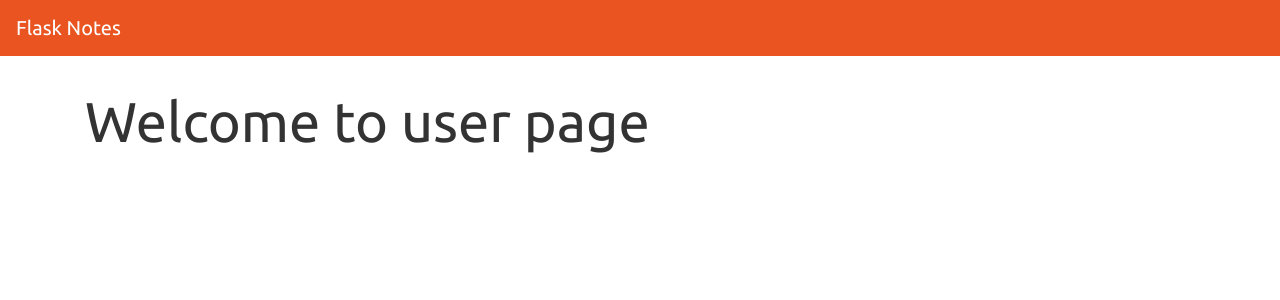
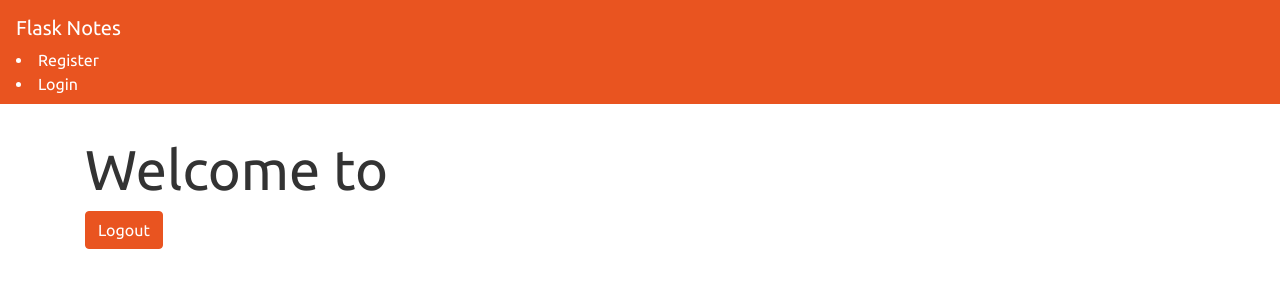
Before and after one commit to XiandiPan/Hashing_Logging, a Flask app: a page that uses templates/base.html in a window 1280 px wide. Shown: the top 300 px of the page. Run offline with Flask 3, Linux system fonts and the light colour scheme; the visitor is signed in with stand-in values (Sample User, id 1).

Commit message:
finish part 5

```diff
--- a/app.py
+++ b/app.py
@@ -4,7 +4,7 @@
 from flask_debugtoolbar import DebugToolbarExtension
 
 from models import connect_db, db, User
-from forms import RegisterForm, LoginForm
+from forms import RegisterForm, LoginForm, CSRFProtectForm
 
 app = Flask(__name__)
 app.config["SQLALCHEMY_DATABASE_URI"] = os.environ.get(
@@ -23,7 +23,10 @@
 
 @app.route('/register', methods=['POST', 'GET'])
 def load_register_page():
-    """Display register html template and handle form submit to database"""
+    """Display register html template or handle form submit to database"""
+
+    #if user found in session currently dont bother runnin code redirect to their
+    # own page
 
     form = RegisterForm()
 
@@ -47,7 +50,10 @@
 
 @app.route('/login', methods=['POST', 'GET'])
 def login_user():
-    """Display user login  html template and validate user"""
+    """Display user login  html template or validate user"""
+
+    #if user found in session currently dont bother runnin code redirect to their
+    # own page
 
     form = LoginForm()
 
@@ -66,11 +72,29 @@
             form.username.errors = ["Bad name/password"]
 
     return render_template("login_form.html", form=form)
+
 @app.get('/users/<username>')
 def show_user(username):
+    """Loads individual user page"""
 
-    if "username" not in session:
+    if "username" not in session or session["username"] != username:
         flash("You must be logged in to view!")
         return redirect("/")
-    else:
-        return render_template("user.html")
+
+    form = CSRFProtectForm()
+    # user = User.query.get_or_404(username)
+    return render_template("user.html", form=form)
+
+
+#FIXME: rearrange routes to organize them, auth, user, notes section
+
+@app.post('/logout')
+def logout_user():
+    """Will log out user"""
+
+    form = CSRFProtectForm()
+
+    if form.validate_on_submit():
+        session.pop("username", None)
+
+    return redirect("/")
--- a/forms.py
+++ b/forms.py
@@ -35,3 +35,6 @@
     password = PasswordField(
         "Password",
         validators=[InputRequired()])
+
+class CSRFProtectForm(FlaskForm):
+    """Form just for CSRF Protection"""
--- a/templates/base.html
+++ b/templates/base.html
@@ -13,6 +13,10 @@
   <div class="navbar navbar-light bg-primary">
     <div class="navbar-container">
       <div class="navbar-brand"><a class="text-white" href="/">Flask Notes</a></div>
+      <div class="text-white">
+        <li><a class="text-white" href="/register">Register</a></li>
+        <li><a class="text-white" href="/login">Login</a></li>
+      </div>
     </div>
   </div>
 
--- a/templates/register_form.html
+++ b/templates/register_form.html
@@ -3,7 +3,7 @@
 
 <h1 class="display-4">Register Account</h1>
 
-<form id="pet-add-form" method="POST">
+<form id="register-form" method="POST">
 
   {{ form.hidden_tag() }} <!--add type=hidden form fields -->
 
--- a/templates/user.html
+++ b/templates/user.html
@@ -2,10 +2,14 @@
 
 {% block content %}
 
-  <h1 class="display-4">Welcome to user page</h1>
+  <h1 class="display-4">Welcome to  </h1>
 
+  <form method="POST" action="/logout">
+    {{ form.hidden_tag() }}
 
+    <button type="submit" class="btn btn-primary">Logout</button>
 
+  </form>
 
 
 {% endblock %}
```
Also changed, not shown: models.py (+23 -3 lines).
